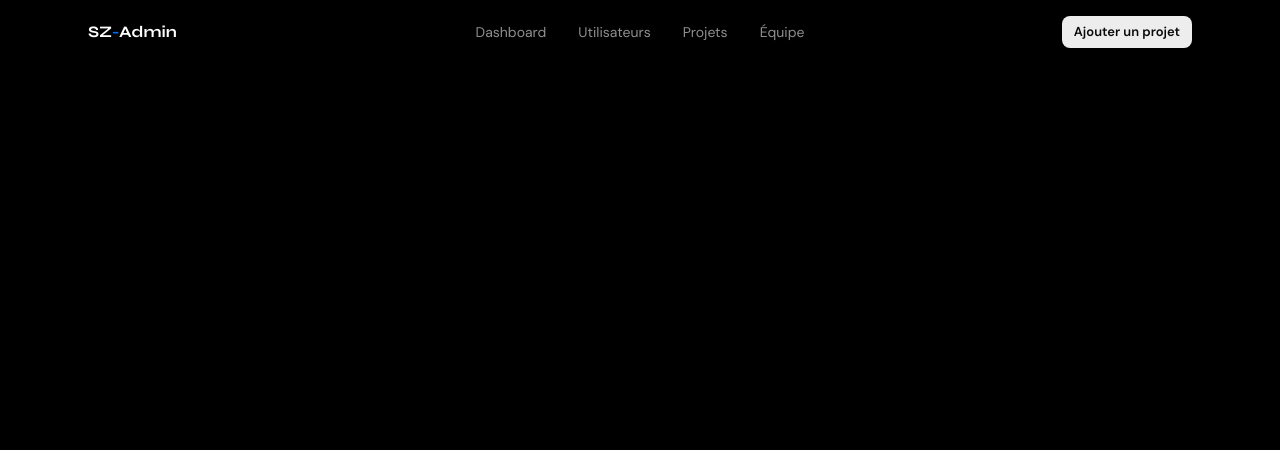
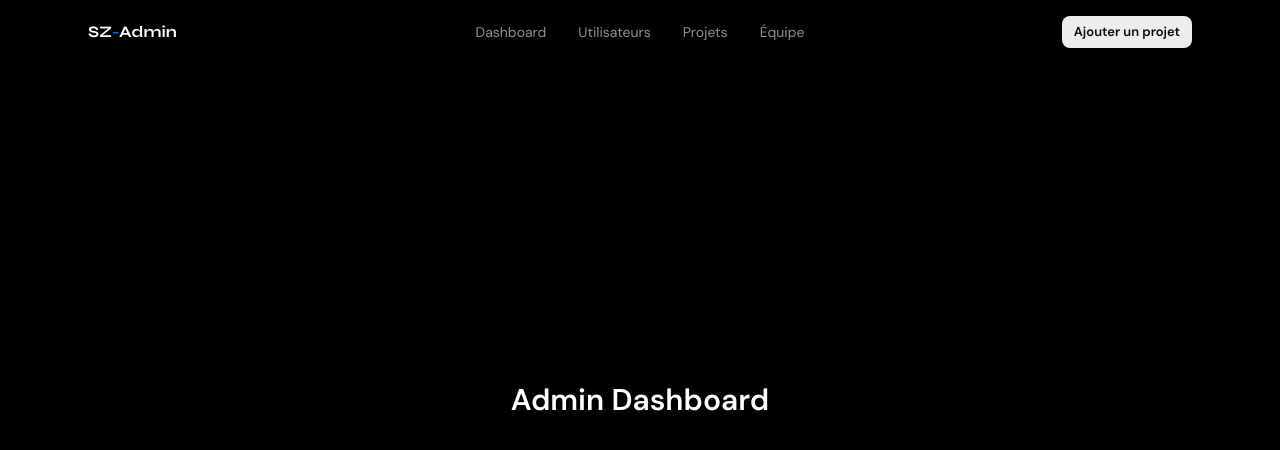
Before and after one commit to SZ-Developpement/website, a Next.js app: page /admin in a window 1280 px wide. Shown: the top 450 px of the page. Built offline with nearby package versions, Linux system fonts and the light colour scheme.

Commit message:
feat: Added main content to the administration page with a dashboard title

```diff
--- a/src/app/admin/page.tsx
+++ b/src/app/admin/page.tsx
@@ -6,7 +6,9 @@ export default function AdminPage() {
   return (
     <>
       <HeaderAdmin />
-      <main></main>
+      <main className="flex items-center justify-center h-screen">
+        <h1 className="text-3xl font-bold">Admin Dashboard</h1>
+      </main>
     </>
   );
 }
```
